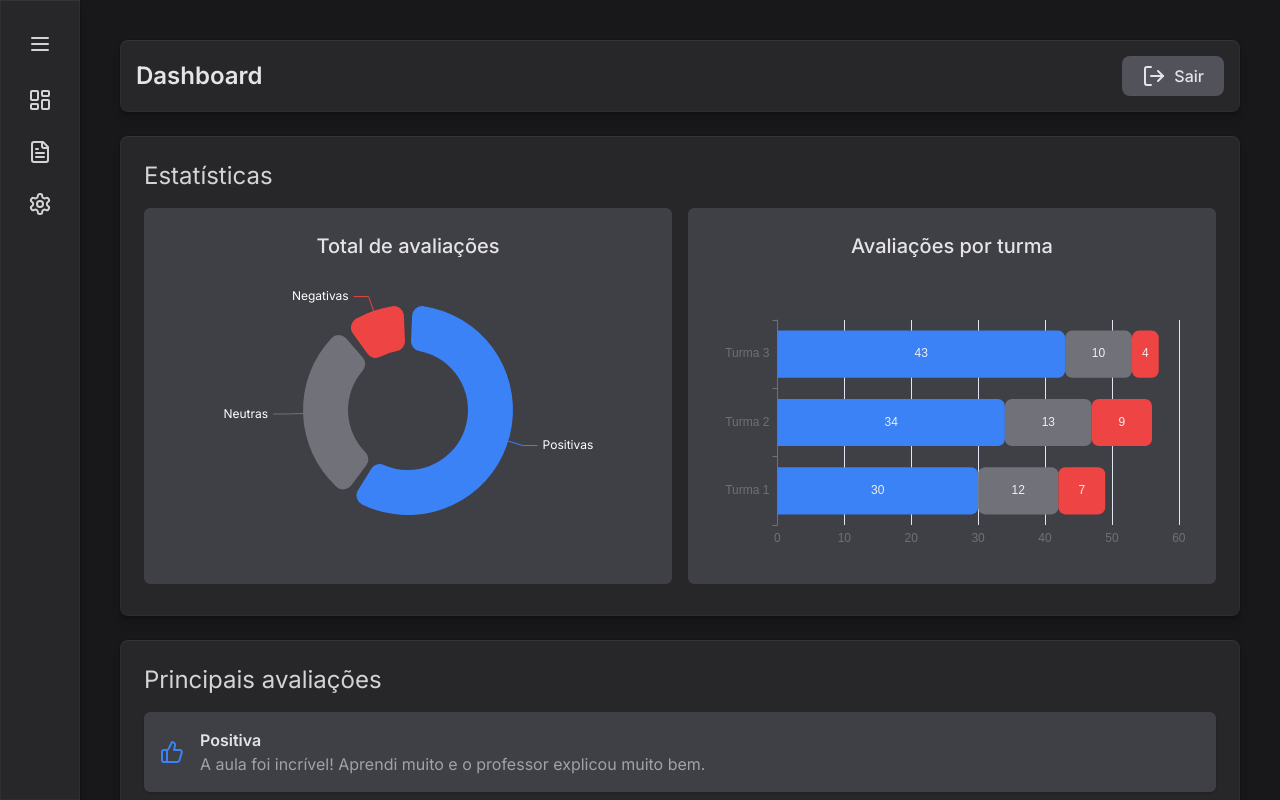
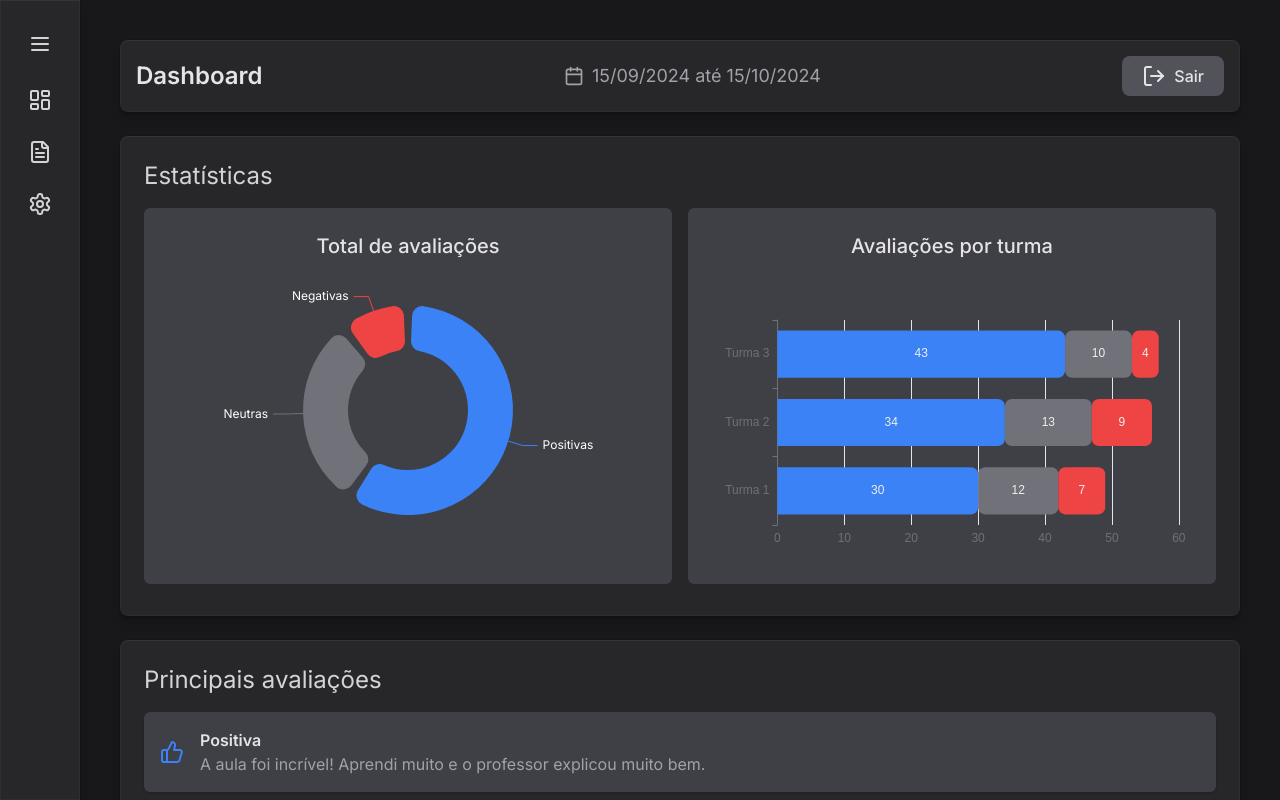
Before and after one commit to brenocrepaldi/avalie-web, a React (Vite) app: page /dashboard in a window 1280 px wide. Built offline with nearby package versions, Linux system fonts and the light colour scheme.

Commit message:
feat: add dar picker library for chosing a day range in calendar

```diff
--- a/src/index.css
+++ b/src/index.css
@@ -9,3 +9,14 @@
 input {
 	color-scheme: dark;
 }
+
+/* Estilos para o DayPicker */
+.custom-day-picker {
+	--rdp-accent-color: #0ea5e9;
+	--rdp-accent-background-color: #38bdf8;
+}
+
+.custom-day-picker .rdp-day:hover {
+	transition: all ease-in-out 100ms;
+	background-color: #4ecaff;
+}
--- /dev/null
+++ b/src/pages/dashboard/dashboard-components/date-picker-modal.tsx
@@ -0,0 +1,41 @@
+import { X } from 'lucide-react';
+import {
+	DateRange,
+	DayPicker,
+	SelectRangeEventHandler,
+} from 'react-day-picker';
+
+interface DatePickerModalProps {
+	handleDatePicker: () => void;
+	dateRange: DateRange | undefined;
+	setDateRange: SelectRangeEventHandler;
+}
+
+export function DatePickerModal({
+	handleDatePicker,
+	dateRange,
+	setDateRange,
+}: DatePickerModalProps) {
+	return (
+		<div className="fixed inset-0 bg-black/60 flex items-center justify-center z-50">
+			<div className="rounded-xl py-7 px-8 shadow-shape bg-zinc-900 space-y-5">
+				<div className="space-y-2">
+					<div className="flex items-center justify-between">
+						<h2 className="text-xl font-semibold text-zinc-200">
+							Selecione o período
+						</h2>
+						<button onClick={handleDatePicker}>
+							<X className="size-5 text-zinc-400" />
+						</button>
+					</div>
+				</div>
+				<DayPicker
+					className="custom-day-picker"
+					mode="range"
+					selected={dateRange}
+					onSelect={setDateRange}
+				/>
+			</div>
+		</div>
+	);
+}
--- a/src/pages/dashboard/index.tsx
+++ b/src/pages/dashboard/index.tsx
@@ -4,12 +4,22 @@ import { MenuBar } from './dashboard-components/menu-bar/index';
 import { Button } from '../../components/button';
 import { useNavigate } from 'react-router-dom';
 import ReactECharts from 'echarts-for-react';
-import { ThumbsUp, ThumbsDown, Meh } from 'lucide-react';
+import { ThumbsUp, ThumbsDown, Meh, Calendar } from 'lucide-react';
+import { DatePickerModal } from './dashboard-components/date-picker-modal';
+import { DateRange } from 'react-day-picker';
+import { format, subDays } from 'date-fns';
+import { ptBR } from 'date-fns/locale';
+import 'react-day-picker/dist/style.css';
 
 export function DashboardPage() {
 	const navigate = useNavigate();
 	const [isMenubarOpen, setIsMenubarOpen] = useState(false);
+	const [isDatePickerOpen, setIsDatePickerOpen] = useState(false);
 	const [contentVisible, setContentVisible] = useState(false);
+	const [dateRange, setDateRange] = useState<DateRange | undefined>({
+		from: subDays(new Date(), 30),
+		to: new Date(),
+	});
 
 	// Função para alternar o menu lateral
 	const toggleMenubar = () => {
@@ -162,6 +172,19 @@ export function DashboardPage() {
 		},
 	];
 
+	const handleDatePicker = () => {
+		isDatePickerOpen ? setIsDatePickerOpen(false) : setIsDatePickerOpen(true);
+	};
+
+	const displayedDate =
+		dateRange && dateRange.from && dateRange.to
+			? `${format(dateRange.from, 'dd/MM/yyyy', { locale: ptBR })} até ${format(
+					dateRange.to,
+					'dd/MM/yyyy',
+					{ locale: ptBR }
+				)}`
+			: null;
+
 	return (
 		<div className="bg-zinc-900 h-screen flex">
 			<MenuBar toggleMenubar={toggleMenubar} isMenubarOpen={isMenubarOpen} />
@@ -173,11 +196,28 @@ export function DashboardPage() {
 			>
 				<div className="bg-zinc-800 p-4 rounded-lg shadow-shape flex justify-between items-center">
 					<h1 className="text-2xl font-semibold text-zinc-200">Dashboard</h1>
+					<button
+						onClick={handleDatePicker}
+						className="flex items-center gap-2 text-left"
+					>
+						<Calendar className="size-5 text-zinc-400" />
+						<span className="text-lg text-zinc-400">
+							{displayedDate || 'Selecione o período'}
+						</span>
+					</button>
 					<Button type="button" variant="secondary" onClick={UserLogOut}>
 						<LogOut />
 						Sair
 					</Button>
 				</div>
+
+				{isDatePickerOpen && (
+					<DatePickerModal
+						handleDatePicker={handleDatePicker}
+						dateRange={dateRange}
+						setDateRange={setDateRange}
+					/>
+				)}
 
 				<div
 					className={`flex flex-col gap-6 transition-all duration-300 ${
@@ -207,7 +247,7 @@ export function DashboardPage() {
 							{mainReviews.map((review, index) => (
 								<div
 									key={index}
-									className="flex items-center gap-4 bg-zinc-700 p-4 rounded-md shadow flex-grow hover:bg-zinc-600 transition-all duration-100 cursor-pointer"
+									className="flex items-center gap-4 bg-zinc-700 p-4 rounded-md shadow flex-grow hover:bg-zinc-600 transition-all duration-100"
 								>
 									<div>{review.icon}</div>
 									<div className="flex flex-col">
```
